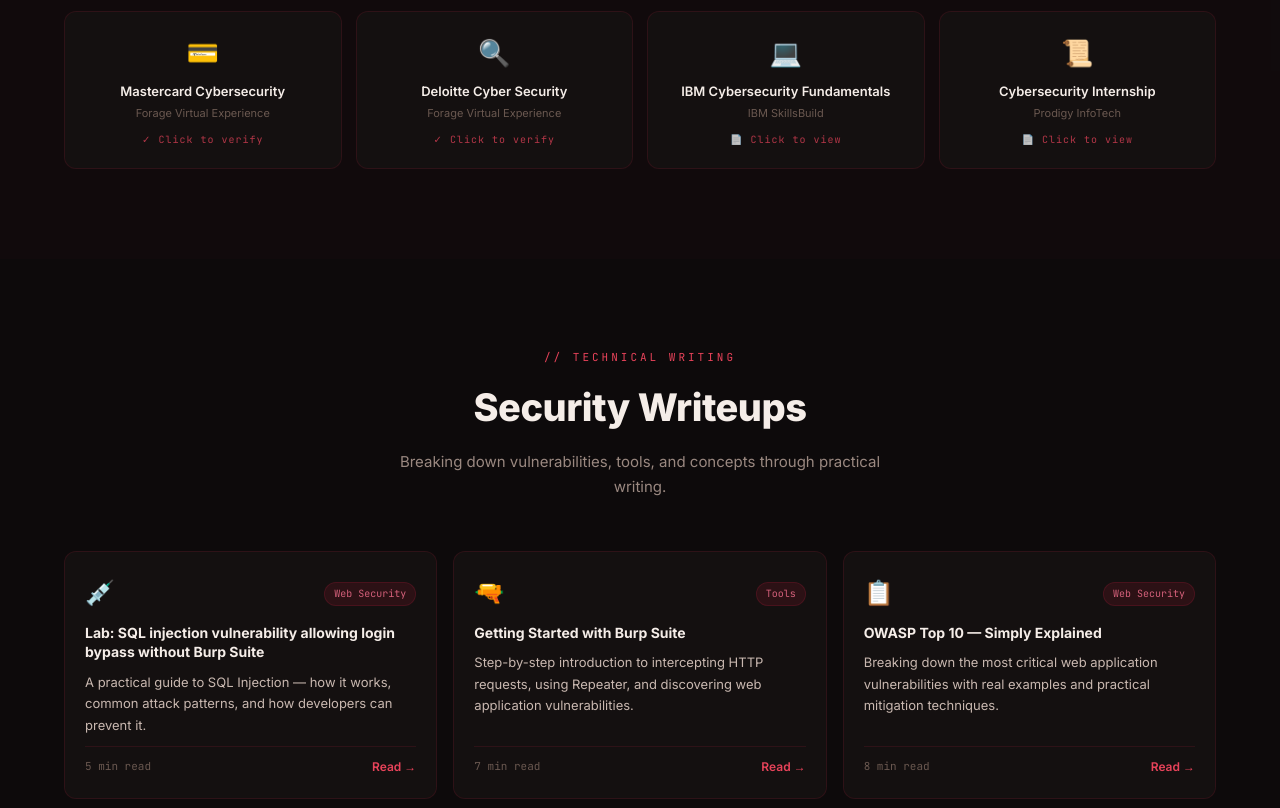
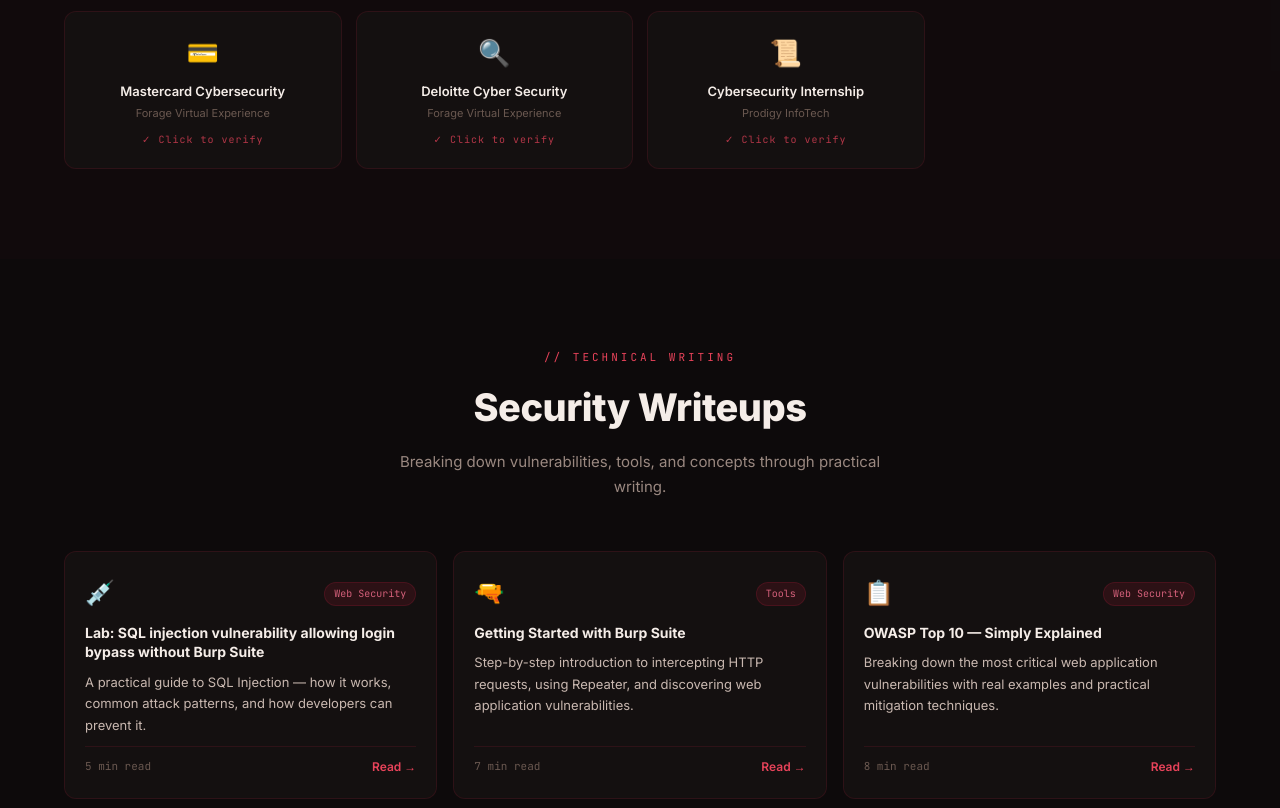
Before and after one commit to Astuti5/astuti-portfolio, a React (Vite) app: page / in a window 1280 px wide. Shown: the part 6280-7088 px from the top of the page. Built offline with nearby package versions, Linux system fonts and the light colour scheme.

Commit message:
Update data.js

```diff
--- a/src/constants/data.js
+++ b/src/constants/data.js
@@ -295,19 +295,19 @@
     image: "/certs/deloitte.jpg",
     verifyUrl: "https://www.theforage.com/completion-certificates/9PBTqmSxAf6zZTseP/E9pA6qsdbeyEkp3ti_9PBTqmSxAf6zZTseP_69ccb6beb7cbd1a2ccd1a5cd_1781455798672_completion_certificate.pdf",
   },
-  {
+  /*{
     icon: "💻",
     name: "IBM Cybersecurity Fundamentals",
     org: "IBM SkillsBuild",
     image: "/certs/ibm.jpg",
     verifyUrl: null,
-  },
+  },*/
   {
     icon: "📜",
     name: "Cybersecurity Internship",
     org: "Prodigy InfoTech",
     image: "/certs/prodigy.jpg",
-    verifyUrl: null,
+    verifyUrl: "https://prodigyinfotech.dev/verify?cin=PIT/JUN25/03485",
   },
 ]
 
```
